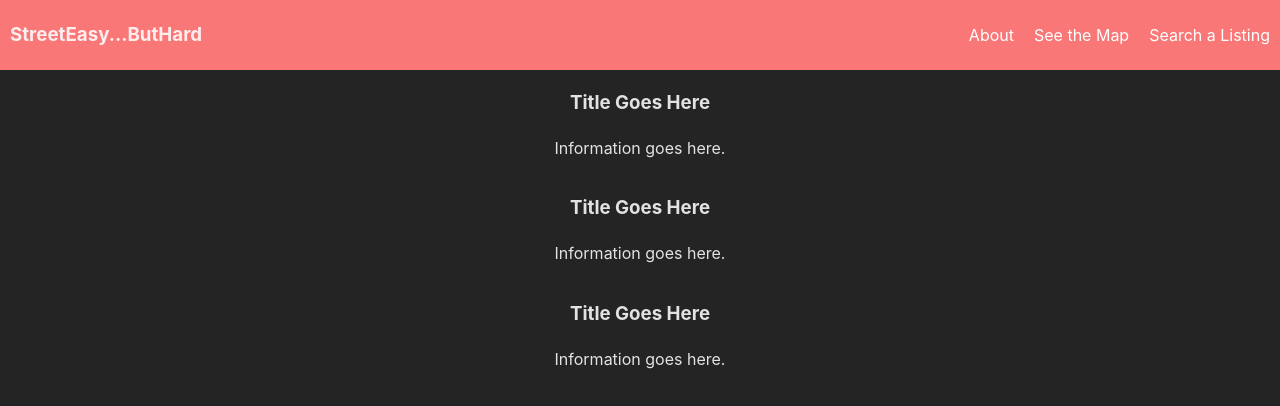
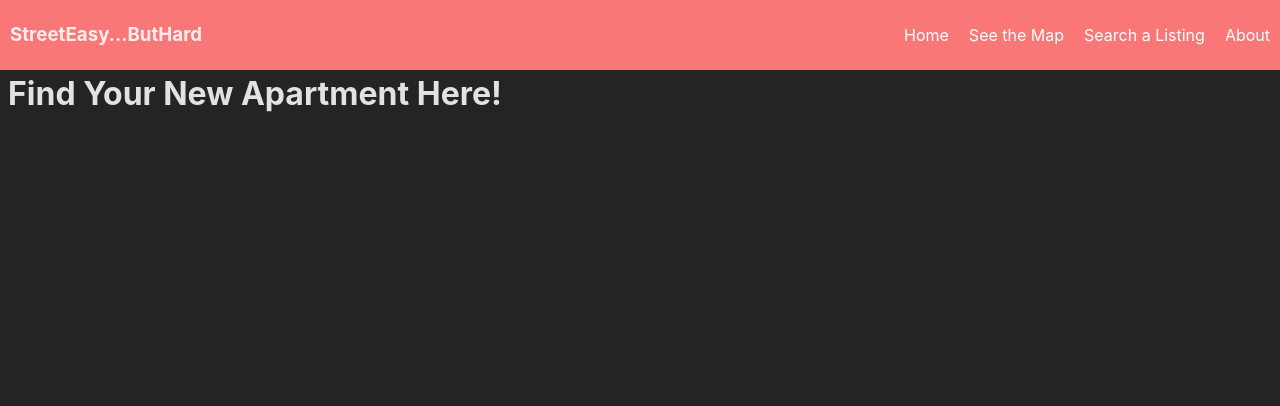
Before and after one commit to gkgkgkgk/StreetEasy-But-Hard, a React (Vite) app in the folder client/: page / in a window 1280 px wide. Shown: the top 406 px of the page. Built offline with nearby package versions, Linux system fonts and the light colour scheme.

Commit message:
added home page

```diff
--- a/client/src/App.jsx
+++ b/client/src/App.jsx
@@ -4,6 +4,7 @@ import Header from './components/header/header.jsx'
 import AboutPage from './pages/About/AboutPage'
 import ListingPage from './pages/Listing/ListingPage'
 import MapPage from './pages/Map/MapPage'
+import HomePage from './pages/Home/HomePage.jsx';
 
 import './App.css'
 
@@ -13,7 +14,8 @@ function App() {
       <Header />
       <div className="App">
         <Routes>
-          <Route path="/" element={<AboutPage />} />
+          <Route path="/" element={<HomePage />} />
+          <Route path="/about" element={<AboutPage />} />
           <Route path="listing" element={<ListingPage />} />
           <Route path="map" element={<MapPage />} />
         </Routes>
--- a/client/src/components/header/header.jsx
+++ b/client/src/components/header/header.jsx
@@ -10,9 +10,10 @@ function Header() {
             </div>
             <div>
                 <ul>
-                    <li><Link to="/">About</Link></li>
+                    <li><Link to="/">Home</Link></li>
                     <li><Link to="/map">See the Map</Link></li>
                     <li><Link to="/listing">Search a Listing</Link></li>
+                    <li><Link to="/about">About</Link></li>
                 </ul>
             </div>
         </div>
--- /dev/null
+++ b/client/src/pages/Home/HomePage.jsx
@@ -0,0 +1,5 @@
+const HomePage = () => {
+    return <div><h1>Find Your New Apartment Here!</h1></div>;
+};
+
+export default HomePage;
```
